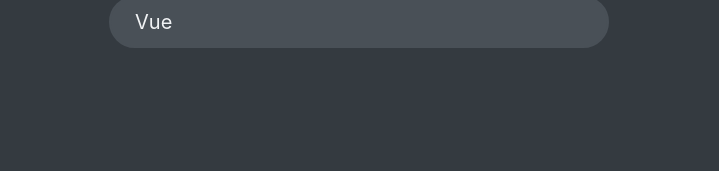
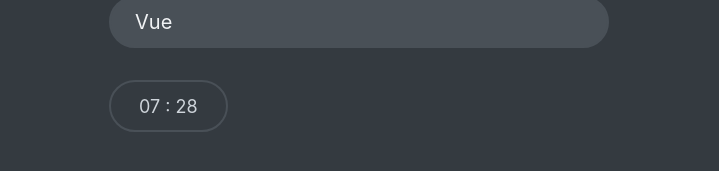
Before and after one commit to Varunkmr481/react-quiz, a React (Create React App) app: page / in a window 1280 px wide. Both pictures are taken after a click on the button "Let's Start". Shown: the part 569-740 px from the top of the page, without its empty margins (281-1000 px from the left). Built offline with nearby package versions, Linux system fonts and the light colour scheme; data requests are answered from the project's data file.

Commit message:
Timer for the quiz to end

```diff
--- a/public/index.html
+++ b/public/index.html
@@ -24,7 +24,7 @@
       work correctly both with client-side routing and a non-root public URL.
       Learn how to configure a non-root public URL by running `npm run build`.
     -->
-    <title>React App</title>
+    <title>The React Quiz</title>
   </head>
   <body>
     <noscript>You need to enable JavaScript to run this app.</noscript>
--- a/src/components/App.js
+++ b/src/components/App.js
@@ -8,6 +8,10 @@
 import NextButton from "./NextButton";
 import Progress from "./Progress";
 import FinishScreen from "./FinishScreen";
+import Footer from "./Footer";
+import Timer from "./Timer";
+
+const SECS_PER_QUESTION = 30;
 
 const initialState = {
   questions: [],
@@ -17,6 +21,7 @@
   answer: null,
   points: 0,
   highScore: 0,
+  secondsRemaining: null,
 };
 
 function reducer(state, action) {
@@ -28,7 +33,11 @@
       return { ...state, status: "error" };
 
     case "start":
-      return { ...state, status: "active" };
+      return {
+        ...state,
+        status: "active",
+        secondsRemaining: state.questions.length * SECS_PER_QUESTION,
+      };
 
     case "newAnswer":
       const question = state.questions[state.index];
@@ -54,7 +63,21 @@
       };
 
     case "restart":
-      return { ...state, status: "ready", index: 0, answer: null, points: 0 };
+      return {
+        ...state,
+        status: "ready",
+        index: 0,
+        answer: null,
+        points: 0,
+        secondsRemaining: SECS_PER_QUESTION * state.questions.length,
+      };
+
+    case "tick":
+      return {
+        ...state,
+        secondsRemaining: state.secondsRemaining - 1,
+        status: state.secondsRemaining === 0 ? "finished" : state.status,
+      };
 
     default:
       throw new Error("Action is unknown!");
@@ -63,7 +86,15 @@
 
 export default function App() {
   const [state, dispatch] = useReducer(reducer, initialState);
-  const { questions, status, index, answer, points, highScore } = state;
+  const {
+    questions,
+    status,
+    index,
+    answer,
+    points,
+    highScore,
+    secondsRemaining,
+  } = state;
 
   const numQuestions = questions.length;
   const maxPossiblePoints = questions.reduce((curr, question) => {
@@ -101,12 +132,15 @@
               dispatch={dispatch}
               answer={answer}
             />
+            <Footer>
+              <Timer dispatch={dispatch} secondsRemaining={secondsRemaining} />
               <NextButton
                 dispatch={dispatch}
                 answer={answer}
                 index={index}
                 numQuestions={numQuestions}
               />
+            </Footer>
           </>
         )}
         {status === "finished" && (
--- a/src/components/FinishScreen.js
+++ b/src/components/FinishScreen.js
@@ -15,7 +15,7 @@
   return (
     <>
       <p className="result">
-        <span>{emoji}</span>You scored <strong>{points}</strong> out of
+        <span>{emoji}</span>You scored <strong>{points}</strong> out of{" "}
         {maxPossiblePoints} ({Math.ceil(percentage)}%)
       </p>
       <p className="highscore">(Highscore : {highScore})</p>
--- /dev/null
+++ b/src/components/Footer.js
@@ -0,0 +1,5 @@
+function Footer({ children }) {
+  return <footer>{children}</footer>;
+}
+
+export default Footer;
--- /dev/null
+++ b/src/components/Timer.js
@@ -0,0 +1,28 @@
+import { useEffect } from "react";
+
+function Timer({ dispatch, secondsRemaining }) {
+  const mins = Math.floor(secondsRemaining / 60);
+  const secs = secondsRemaining % 60;
+
+  useEffect(
+    function () {
+      const id = setInterval(function () {
+        dispatch({ type: "tick" });
+      }, 1000);
+
+      return () => clearInterval(id);
+    },
+
+    [dispatch]
+  );
+
+  return (
+    <div className="timer">
+      {mins < 10 && "0"}
+      {mins} : {secs < 10 && "0"}
+      {secs}
+    </div>
+  );
+}
+
+export default Timer;
```
Lines whose indentation alone changed are shown as unchanged.
